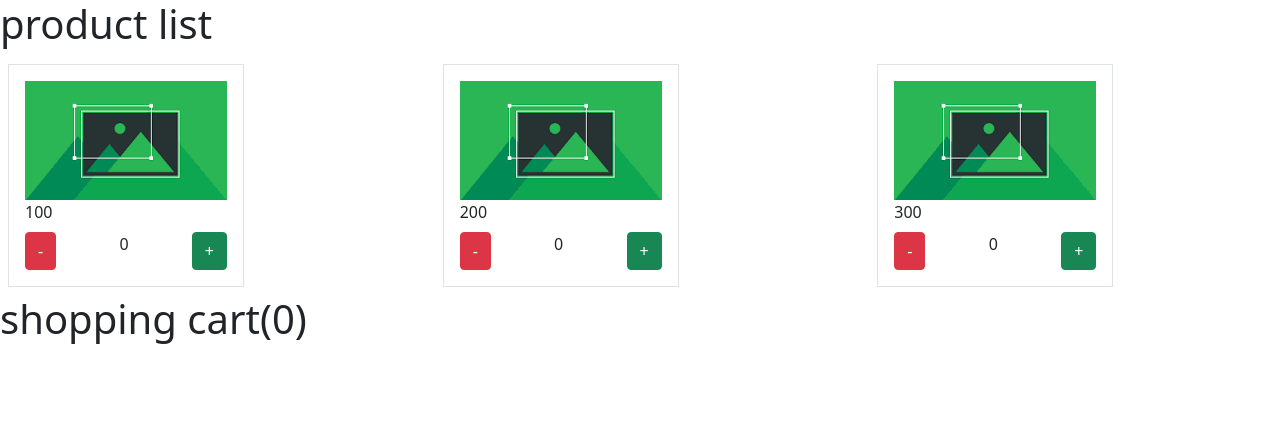
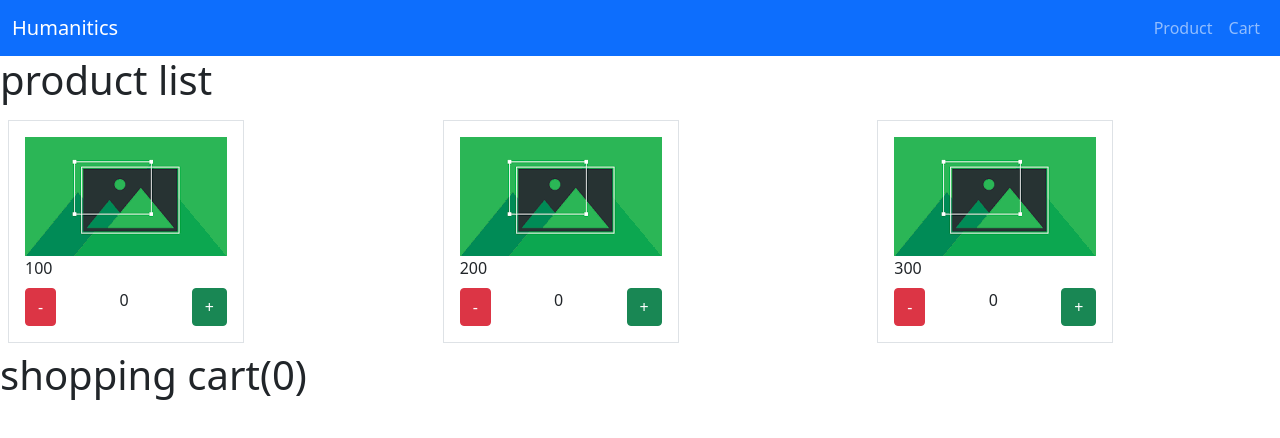
Before and after one commit to ritik-gupta3010/AngularShoppingCart, an Angular app: page /product in a window 1280 px wide. Shown: the top 438 px of the page. Built offline with nearby package versions, Linux system fonts and the light colour scheme.

Commit message:
localstorage in process

```diff
--- a/src/app/cart/cart.component.html
+++ b/src/app/cart/cart.component.html
@@ -1,6 +1,6 @@
-<!-- <app-navbar></app-navbar>
+<!-- <app-navbar></app-navbar> -->
 
-<div *ngFor="let product of products">{{product.name}}<div></div> -->
+<!-- <div *ngFor="let product of products">{{product.name}}<div></div> -->
 
 <div class="border d-flex m-2 p-2" style="width: fit-content">
     <div class="m-2">
--- a/src/app/product/product.component.html
+++ b/src/app/product/product.component.html
@@ -1,4 +1,4 @@
-<!-- <app-navbar></app-navbar> -->
+<app-navbar></app-navbar>
 <!-- cart :{{ count }} -->
 
 <!-- <div class="container">
--- a/src/app/product/product.component.ts
+++ b/src/app/product/product.component.ts
@@ -12,6 +12,12 @@ export class ProductComponent {
   //   this.cartProductList.push(product);
   //   console.log("in product",product)
   // }
+  constructor(){
+    localStorage.setItem(
+      'localStorageCartItem',
+      JSON.stringify(this.cartProductList)
+    );
+  }
   addProductToCart(product: any) {
     const productExistInCart = this.cartProductList.find(
       ({ id }: { id: any }) => id === product.id
@@ -21,7 +27,7 @@ export class ProductComponent {
       return;
     }
     productExistInCart.num += 1;
-    console.log(this.cartProductList)
+    console.log(this.cartProductList);
   }
   removeProductToCart(product: any) {
     console.log('cart', this.cartProductList);
```
Also changed, not shown: src/app/productone/productone.component.html (+0 -7 lines).
